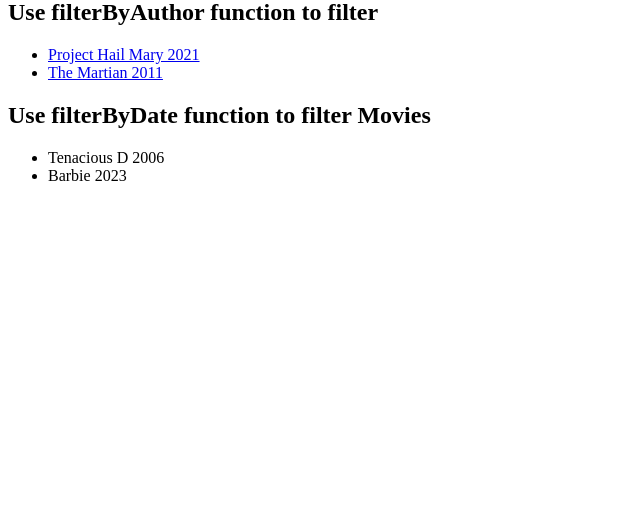
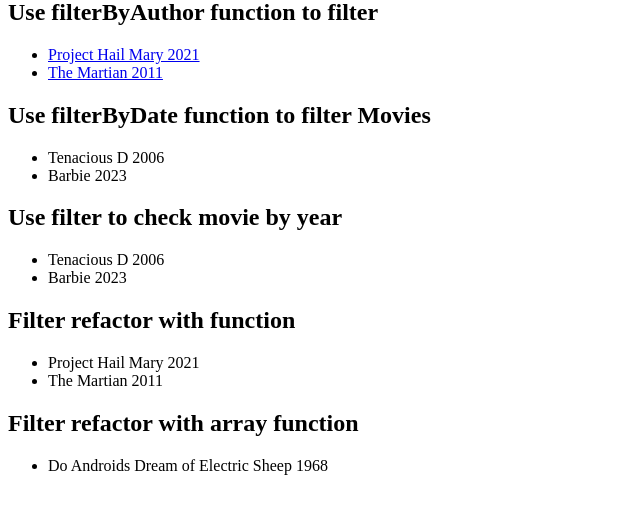
Before and after one commit to kehrenclou/phpdemo, a PHP site: page / in a window 1280 px wide. Shown: the part 137-651 px from the top of the page, without its empty margins (0-640 px from the left). Run offline with PHP 8.4, Linux system fonts and the light colour scheme.

Commit message:
Lesson 9 Lambda Functions + HW

```diff
--- a/index.php
+++ b/index.php
@@ -54,6 +54,37 @@
         ],
 
     ];
+    function filter($items, $key, $value)
+    {
+        $filteredItems = [];
+
+        foreach ($items as $item) {
+            if ($item[$key] >= $value) {
+                $filteredItems[] = $item;
+            }
+        }
+        return $filteredItems;
+    }
+    $filteredBooks = filter($books, 'releaseYear', '2000');
+    function filterRefactor($items, $fn)
+    {
+        $filteredItems = [];
+
+        foreach ($items as $item) {
+            if ($fn($item)) {
+                $filteredItems[] = $item;
+            }
+        }
+        return $filteredItems;
+    }
+
+
+    $filteredBooksRefactor = filterRefactor($books, function ($book) {
+        return $book['releaseYear'] >= 2000;
+    });
+    $filteredBooksPhpArrayFilter = array_filter($books, function ($book) {
+        return $book['releaseYear'] >= 1950 && $book['releaseYear'] <= 2000;
+    });
 
     function filterByAuthor($books, $author)
     {
@@ -117,6 +148,32 @@
 
         <?php endforeach; ?>
     </ul>
+    <h2>Use filter to check movie by year</h2>
+    <ul>
+        <?php foreach (filter($movies, 'releaseYear', '2000') as $movie): ?>
+
+            <li>
+                <?= $movie['name']; ?>     <?= $movie['releaseYear']; ?>
+            </li>
+
+        <?php endforeach; ?>
+    </ul>
+    <h2>Filter refactor with function</h2>
+    <ul>
+        <?php foreach ($filteredBooksRefactor as $book): ?>
+            <li>
+                <?= $book['name']; ?>     <?= $book['releaseYear']; ?>
+            </li>
+        <?php endforeach ?>
+    </ul>
+    <h2>Filter refactor with array function</h2>
+    <ul>
+        <?php foreach ($filteredBooksPhpArrayFilter as $book): ?>
+            <li>
+                <?= $book['name']; ?>     <?= $book['releaseYear']; ?>
+            </li>
+        <?php endforeach ?>
+    </ul>
 
 </body>
 
```
